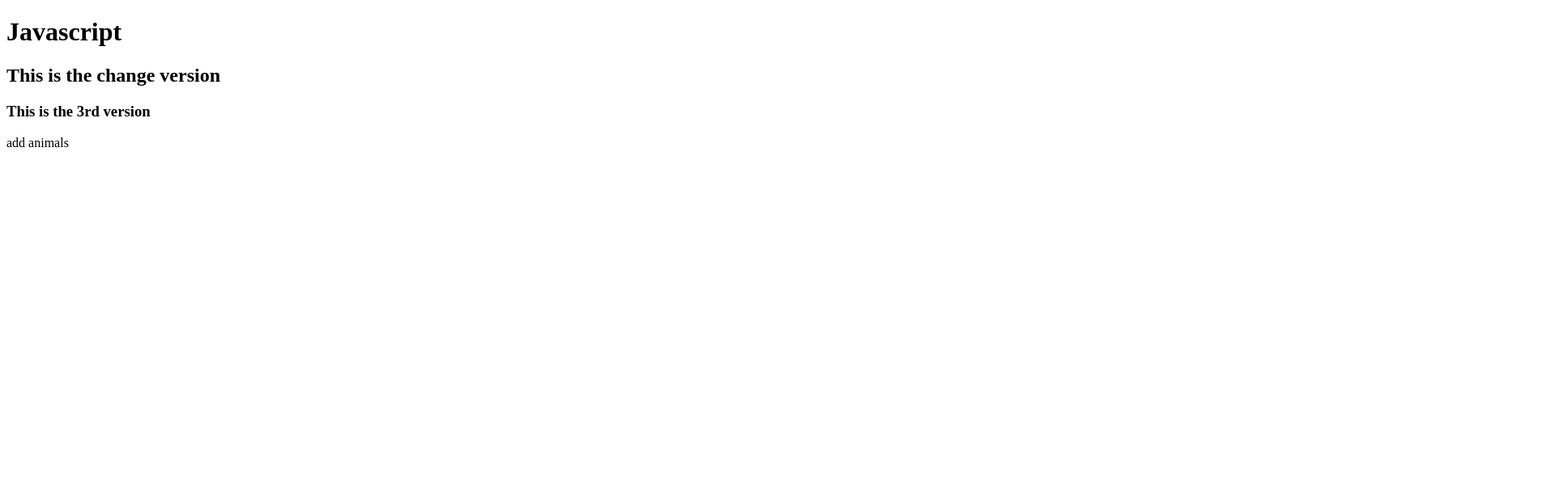
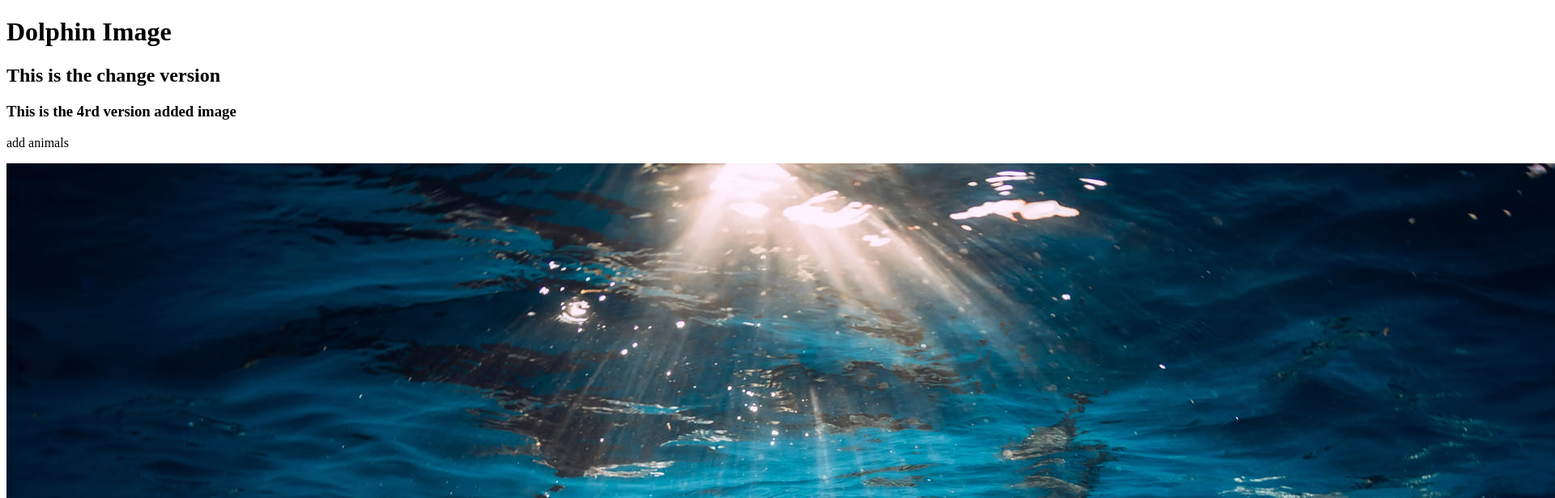
Before and after one commit to Teddy-Guo/Simple-Change-Page, a plain HTML site: page index.html in a window 1280 px wide. Shown: the top 616 px of the page at 81% size, 1920 px wide, since content can reach past the window. Drawn offline with Linux system fonts and the light colour scheme.

Commit message:
added image

```diff
--- a/index.html
+++ b/index.html
@@ -6,10 +6,11 @@
     <title>Ou & Kiwi</title>
 </head>
 <body>
-    <h1> Javascript </h1>
+    <h1> Dolphin Image </h1>
     <h2> This is the change version </h2>
-    <h3> This is the 3rd version </h3>
+    <h3> This is the 4rd version added image </h3>
     <p> add animals</p>
+    <img alt="dolphins" src="stock-photo-1019380184的副本.jpg"></img>
     <script src="practice.js"></script>
 </body>
 </html>
```
Also changed, not shown: stock-photo-1019380184的副本.jpg (added), 1 other file.
